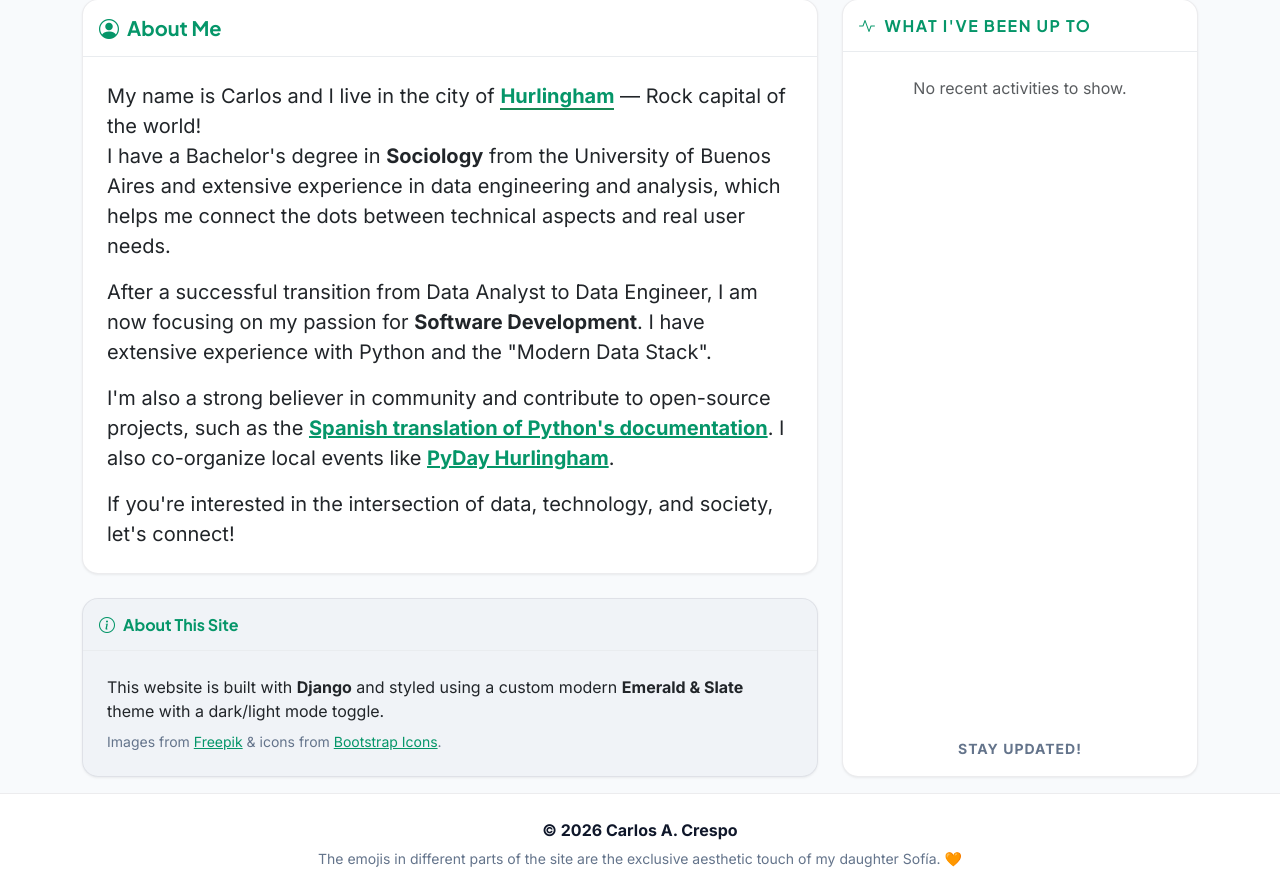
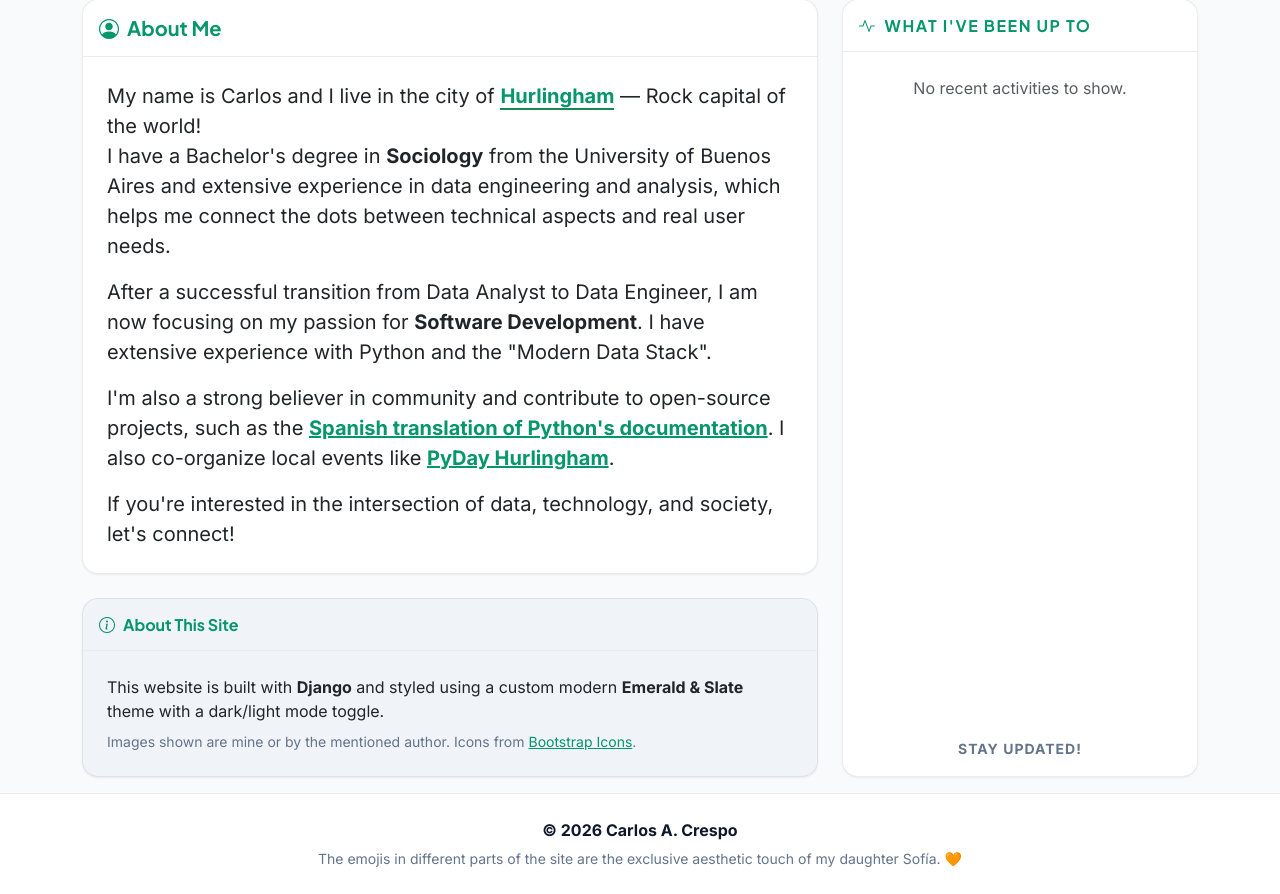
Before and after one commit to cacrespo/website, a Django app: page / in a window 1280 px wide. Shown: the part 388-1282 px from the top of the page. Run offline with Django 5.2, Linux system fonts and the light colour scheme; data that the repository does not hold is empty.

Commit message:
docs(attribution): update image credits in home and about pages

```diff
--- a/templates/pages/about.html
+++ b/templates/pages/about.html
@@ -46,7 +46,7 @@
           This website is built with <strong>Django</strong> and styled using a custom modern <strong>Emerald & Slate</strong> theme with a dark/light mode toggle.
         </p>
         <p class="mb-0 text-muted-custom small">
-          Images from <a href="https://www.freepik.com" target="_blank" rel="noopener" class="text-accent text-accent-hover">Freepik</a> & icons from <a href="https://icons.getbootstrap.com/" target="_blank" rel="noopener" class="text-accent text-accent-hover">Bootstrap Icons</a>.
+          Images shown are mine or by the mentioned author. Icons from <a href="https://icons.getbootstrap.com/" target="_blank" rel="noopener" class="text-accent text-accent-hover">Bootstrap Icons</a>.
         </p>
       </div>
     </section>
--- a/templates/pages/home.html
+++ b/templates/pages/home.html
@@ -49,7 +49,7 @@
             This website is built with <strong>Django</strong> and styled using a custom modern <strong>Emerald & Slate</strong> theme with a dark/light mode toggle.
           </p>
           <p class="mb-0 text-muted-custom small">
-            Images from <a href="https://www.freepik.com" target="_blank" rel="noopener" class="text-accent text-accent-hover">Freepik</a> & icons from <a href="https://icons.getbootstrap.com/" target="_blank" rel="noopener" class="text-accent text-accent-hover">Bootstrap Icons</a>.
+            Images shown are mine or by the mentioned author. Icons from <a href="https://icons.getbootstrap.com/" target="_blank" rel="noopener" class="text-accent text-accent-hover">Bootstrap Icons</a>.
           </p>
         </div>
       </section>
```
